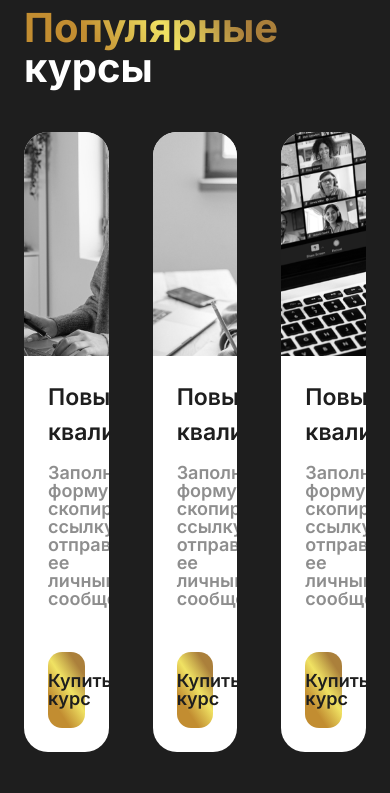
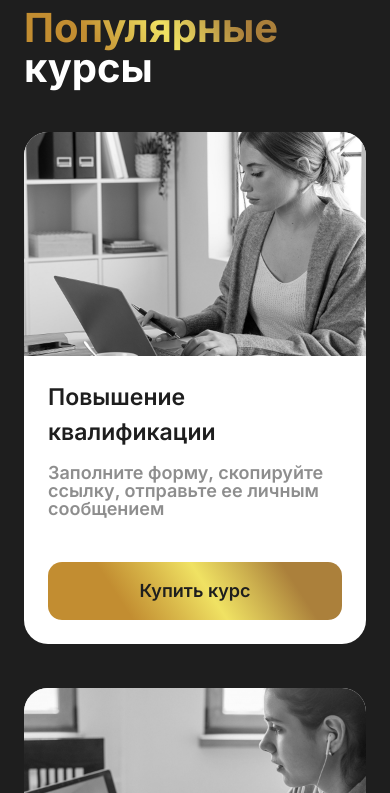
Before and after one commit to kozimovabduvali/Profactive, a website: page public/index.html in a window 390 px wide. Shown: the part 1668-2461 px from the top of the page. Drawn offline with nearby package versions, Linux system fonts and the light colour scheme.

Commit message:
Hero section

```diff
--- a/public/index.html
+++ b/public/index.html
@@ -283,7 +283,7 @@
         </h2>
 
         <div x-data="showMore(6)">
-          <div class="grid grid-cols-3 gap-11 mb-13.5">
+          <div class="grid md:grid-cols-2 lg:grid-cols-3 gap-11 mb-13.5">
             <!-- 1 -->
             <div class="group bg-white rounded-3xl overflow-hidden">
               <div class="h-56 w-full relative overflow-hidden">
```
Also changed, not shown: public/css/output.css.
